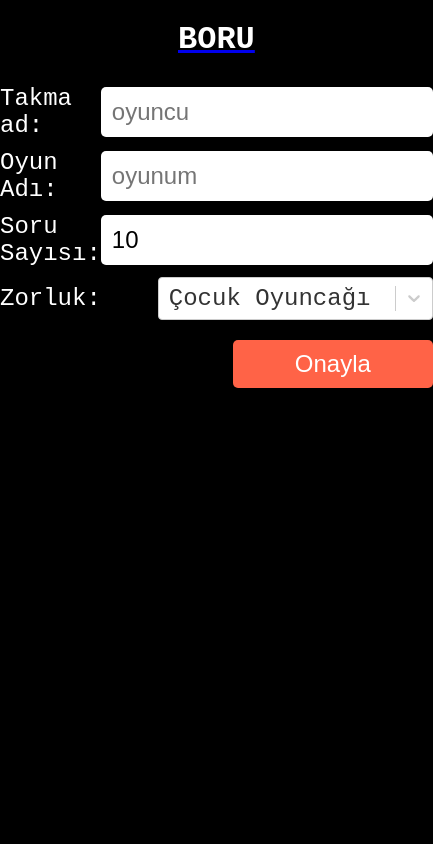
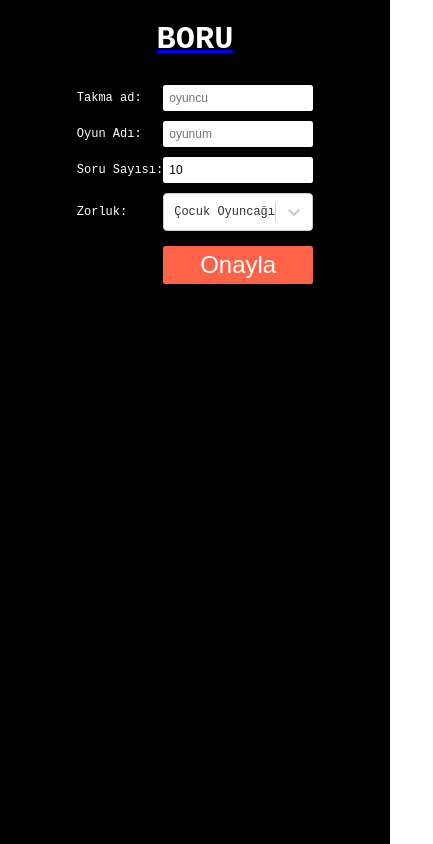
Before and after one commit to 57devs/fe-thegame, a React (Create React App) app: page /create in a window 390 px wide. Shown: the whole page, 433 px wide, since content can reach past the window. Built offline with nearby package versions, Linux system fonts and the light colour scheme.

Commit message:
completed basic responsive

```diff
--- a/src/Common.styled.js
+++ b/src/Common.styled.js
@@ -8,10 +8,19 @@ const Button = styled.button`
     border: 0;
     border-radius: 5px;
 
-    font-size: ${props => props.fontSize || "48px"};;
+    font-size: ${props => props.fontSize || "48px"};
     background-color: ${props => props.backgroundColor || "#fff"};
     color: #fff;
     outline: 0;
+
+    @media (min-width: 320px) and (max-width: 480px) {
+        min-width: ${props => props.mobileWidth || "150px"}
+        padding: 5px 20px;
+        margin: 5px 0;
+        border-radius: 2.5px;
+
+        font-size: ${props => props.mobileFontSize || "24px"};
+    }
 `
 
 const Form = styled.div`
@@ -29,14 +38,27 @@ const FormRow = styled.div`
 const FormLabel = styled.label`
     font-size: 24px;
     color: #fff;
+
+    @media (min-width: 320px) and (max-width: 480px) {
+        font-size: 12px;
+    }
 `
 
 const FormInput = styled.input`
     font-size: 24px;
     border-radius: 5px;
     border: 1px solid transparent;
-    padding: 10px 10px;
+    box-sizing: border-box;
+    padding: 10px;
     outline: 0;
+    width: ${props => props.width || "200px"};
+
+    @media (min-width: 320px) and (max-width: 480px) {
+        width: ${props => props.mobileWidth || "150px"};
+        font-size: 12px;
+        border-radius: 2.5px;
+        padding: 5px
+    }
 `
 
 export {
--- a/src/components/GameSettings/GameSettings.styled.js
+++ b/src/components/GameSettings/GameSettings.styled.js
@@ -14,11 +14,20 @@ const DropdownWrapper = styled.div`
     display: flex;
 
     & > div {
-        width: 275px;
+        width: 200px;
+        box-sizing: border-box;
+
+        @media (min-width: 320px) and (max-width: 480px) {
+            width: 150px;
+        }
     }
 
     * {
         font-size: 24px;
+
+        @media (min-width: 320px) and (max-width: 480px) {
+            font-size: 12px;
+        }
     }
 `
 
--- a/src/components/Question/Question.styled.js
+++ b/src/components/Question/Question.styled.js
@@ -17,18 +17,32 @@ const QuestionTextWrapper = styled.div`
     border: 1px solid #cecece;
     border-radius: 5px;
     padding: 0 10px;
+
+    @media (min-width: 320px) and (max-width: 480px) {
+        border-radius: 2.5px;
+        padding: 0 5px;
+    }
 `
 
 const QuestionText = styled.p`
     font-size: 22px;
     color: #fff;
     cursor: default;
+
+    @media (min-width: 320px) and (max-width: 480px) {
+        font-size: 12px;
+    }
 `
 
 const AnswersWrapper = styled.div`
     display: flex;
     flex-wrap: wrap;
     flex: 1;
+
+    @media (min-width: 320px) and (max-width: 480px) {
+        flex-direction: column;
+        flex-wrap: nowrap;
+    }
 `
 
 const Answer = styled.div`
@@ -70,6 +84,32 @@ const Answer = styled.div`
     &:nth-of-type(3) {
         background-color: #531251;
     }
+
+    @media (min-width: 320px) and (max-width: 480px) {
+        margin: 5px 0;
+        padding: 5px;
+        flex: 1;
+        border-radius: 2.5px;
+        font-size: 12px;
+        align-self: stretch;
+
+        &:last-of-type {
+            background-color: #12532a;
+            margin-bottom: 0;
+        }
+
+        &:nth-of-type(1) {
+            background-color: #b00b69;
+        }
+
+        &:nth-of-type(2) {
+            background-color: #d1c122;
+        }
+
+        &:nth-of-type(3) {
+            background-color: #531251;
+        }
+    }
 `
 
 export {
--- a/src/components/QuestionBoard/QuestionBoard.styled.js
+++ b/src/components/QuestionBoard/QuestionBoard.styled.js
@@ -16,6 +16,12 @@ const QuestionBoard = styled.div`
     border: 1px solid #acacac;
     border-radius: 5px;
     box-sizing: border-box;
+
+    @media (min-width: 320px) and (max-width: 480px) {
+        height: 70%;
+        padding: 5px;
+        border-radius: 2.5px;
+    }
 `
 
 const QuestionResult = styled.div`
@@ -28,6 +34,10 @@ const QuestionResult = styled.div`
     background-color: ${props => props.isAnswerCorrect ? theme.colors.success : theme.colors.error};
     color: #fff;
     font-size: 48px;
+
+    @media (min-width: 320px) and (max-width: 480px) {
+        font-size: 24px;
+    }
 `
 
 export {
--- a/src/components/Scoreboard/Scoreboard.styled.js
+++ b/src/components/Scoreboard/Scoreboard.styled.js
@@ -77,6 +77,13 @@ const Spinner = styled.div`
         0% { transform: rotate(0deg); }
         100% { transform: rotate(360deg); }
     }
+
+    @media (min-width: 320px) and (max-width: 480px) {
+        border: 4px solid #ababab;
+        border-top: 4px solid #fff;
+        width: 30px;
+        height: 30px;
+    }
 `
 
 export {
--- a/src/components/Timer/Timer.styled.js
+++ b/src/components/Timer/Timer.styled.js
@@ -24,6 +24,13 @@ const Timer = styled.span`
         from {width: 100%;}
         to {width: 2%;}
     }
+
+    @media (min-width: 320px) and (max-width: 480px) {
+        border-radius: 2.5px;
+        margin: 0 0 5px 0;
+        padding: 0 2.5px 0 0;
+        font-size: 12px;
+    }
 `
 
 export {
```
Lines whose indentation alone changed are shown as unchanged.
